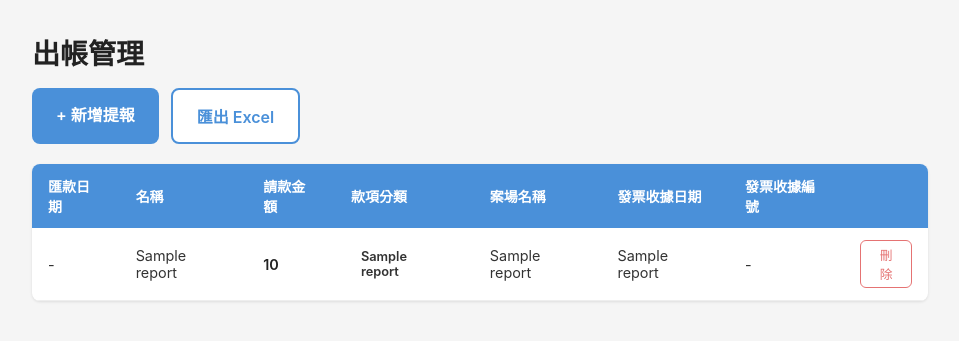
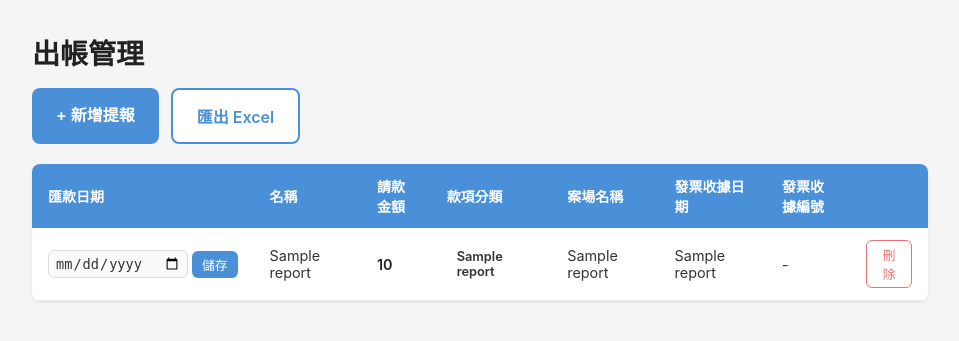
Before and after one commit to songardwu/onemood-expense-tracker, a Flask app: template templates/list.html in a window 1280 px wide. Shown: the top 341 px of the page, without its empty margins (160-1119 px from the left). Run offline with Flask 3, Linux system fonts and the light colour scheme; the template is opened without the code that fills it: most values are stand-ins (such as "Sample title", 1, 10 or a date in 2020); some libraries are stand-ins or nearby versions.

Commit message:
新增匯款日期 inline 修改功能
- 清單頁匯款日期欄位改為 date input + 儲存按鈕
- 新增 POST /update-remit-date/<id> 路由
- 桌面表格與手機卡片皆可直接修改匯款日期

Co-Authored-By: Claude Opus 4.6 <noreply@anthropic.com>

```diff
--- a/app.py
+++ b/app.py
@@ -136,6 +136,21 @@ def delete(report_id):
 
 
 # ---------------------
+# POST /update-remit-date/<id> — 修改匯款日期
+# ---------------------
+@app.route('/update-remit-date/<int:report_id>', methods=['POST'])
+def update_remit_date(report_id):
+    remit_date = request.form.get('remit_date', '').strip() or None
+    conn = get_conn()
+    cur = conn.cursor()
+    cur.execute("UPDATE reports SET remit_date = %s WHERE id = %s", (remit_date, report_id))
+    conn.commit()
+    cur.close()
+    conn.close()
+    return redirect('/')
+
+
+# ---------------------
 # GET /export — 匯出 Excel
 # ---------------------
 @app.route('/export')
--- a/static/style.css
+++ b/static/style.css
@@ -98,6 +98,55 @@ h1 {
 .amount {
     font-weight: 600;
     color: #222;
+}
+
+/* ===== Inline 匯款日期編輯 ===== */
+.inline-date-form {
+    display: flex;
+    align-items: center;
+    gap: 4px;
+}
+
+.inline-date-input {
+    padding: 4px 6px;
+    border: 1px solid #ddd;
+    border-radius: 6px;
+    font-size: 0.85rem;
+    color: #333;
+    background: #fafafa;
+    width: 140px;
+}
+
+.inline-date-input:focus {
+    outline: none;
+    border-color: #4A90D9;
+    background: #fff;
+}
+
+.btn-save {
+    background: #4A90D9;
+    color: #fff;
+    border: none;
+    padding: 4px 10px;
+    border-radius: 6px;
+    font-size: 0.8rem;
+    cursor: pointer;
+    white-space: nowrap;
+    transition: opacity 0.2s;
+}
+
+.btn-save:active {
+    opacity: 0.8;
+}
+
+.card-row-remit {
+    padding-top: 8px;
+    border-top: 1px solid #f0f0f0;
+    margin-top: 4px;
+}
+
+.card-row-remit .inline-date-input {
+    flex: 1;
 }
 
 /* ===== 手機卡片 ===== */
--- a/templates/list.html
+++ b/templates/list.html
@@ -25,7 +25,12 @@
     <tbody>
         {% for r in reports %}
         <tr>
-            <td>{{ r[7] if r[7] else '-' }}</td>
+            <td>
+                <form method="POST" action="/update-remit-date/{{ r[0] }}" class="inline-date-form">
+                    <input type="date" name="remit_date" value="{{ r[7] if r[7] else '' }}" class="inline-date-input">
+                    <button type="submit" class="btn-save">儲存</button>
+                </form>
+            </td>
             <td>{{ r[1] }}</td>
             <td class="amount">{{ "{:,.0f}".format(r[3]) }}</td>
             <td><span class="badge badge-{{ r[4]|replace('案場成本','cost')|replace('管銷','admin')|replace('獎金','bonus') }}">{{ r[4] }}</span></td>
@@ -47,7 +52,7 @@
     {% for r in reports %}
     <div class="card">
         <div class="card-header">
-            <span class="card-date">{{ r[7] if r[7] else '匯款日期：-' }}</span>
+            <span class="card-date">{{ r[1] }}</span>
             <form method="POST" action="/delete/{{ r[0] }}" onsubmit="return confirm('確定要刪除這筆嗎？')">
                 <button type="submit" class="btn-delete">刪除</button>
             </form>
@@ -77,6 +82,13 @@
                 <span class="card-label">發票收據編號</span>
                 <span class="card-value">{{ r[5] if r[5] else '-' }}</span>
             </div>
+            <div class="card-row card-row-remit">
+                <span class="card-label">匯款日期</span>
+                <form method="POST" action="/update-remit-date/{{ r[0] }}" class="inline-date-form">
+                    <input type="date" name="remit_date" value="{{ r[7] if r[7] else '' }}" class="inline-date-input">
+                    <button type="submit" class="btn-save">儲存</button>
+                </form>
+            </div>
         </div>
     </div>
     {% endfor %}
```
